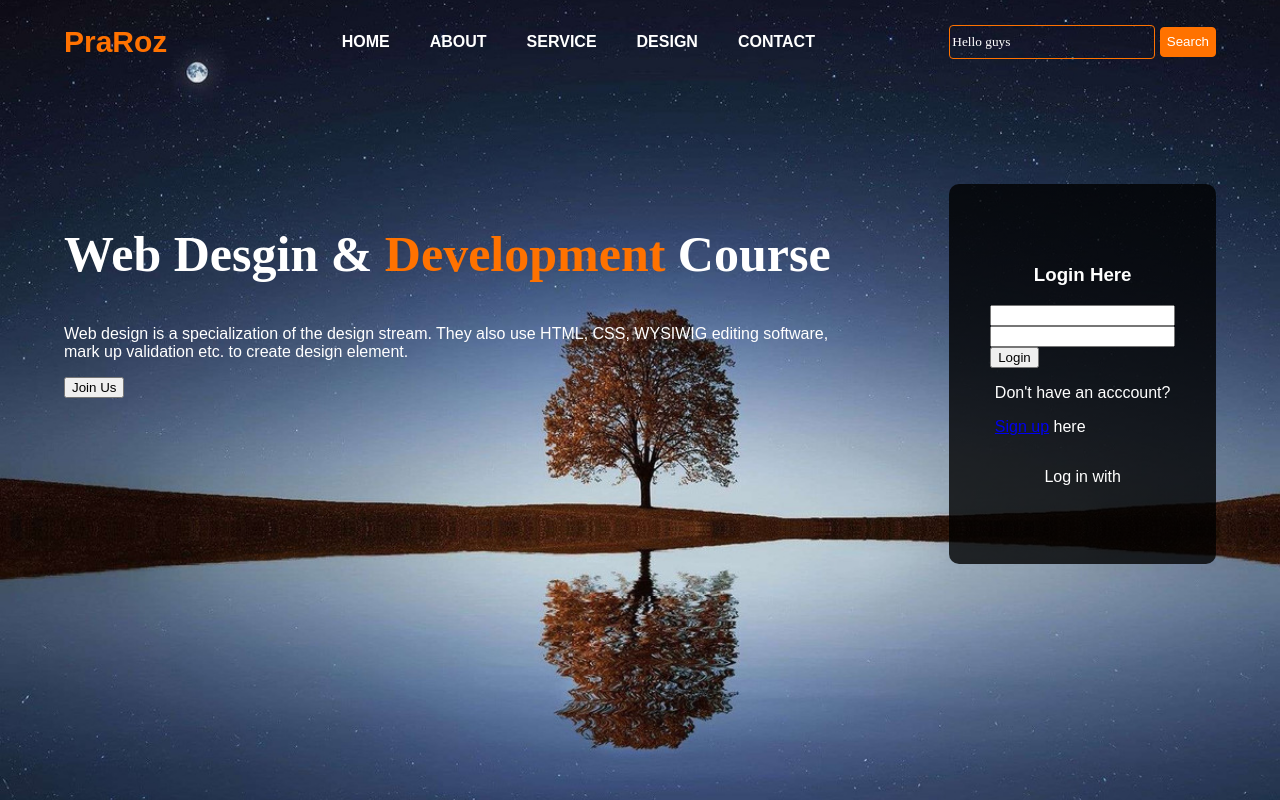
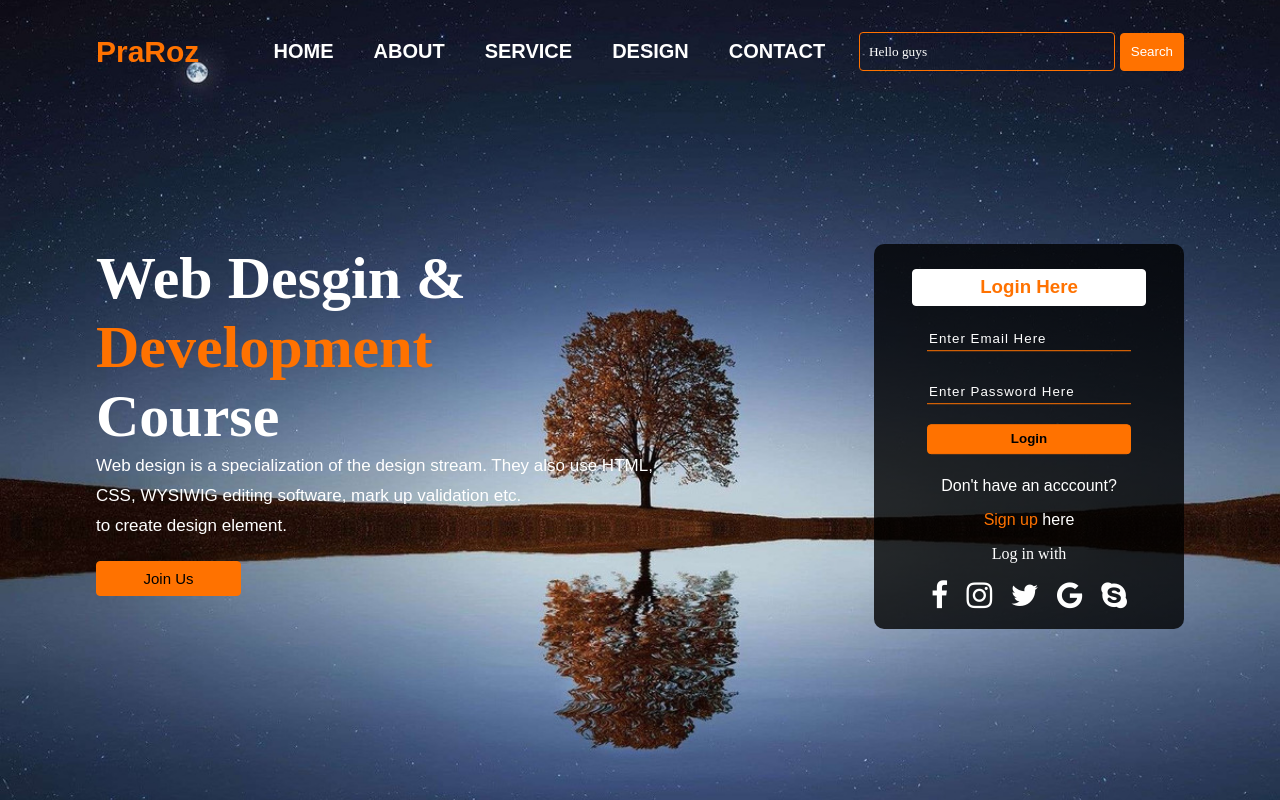
Before and after one commit to hangthinguyen/randomwebsite, a plain HTML site: page index.html in a window 1280 px wide. Drawn offline with Linux system fonts and the light colour scheme; files whose address does not match are found by name.

Commit message:
I'm finished building the website by reforming the shape, font, adding some icons in the login box

```diff
--- a/index.html
+++ b/index.html
@@ -12,6 +12,7 @@
     <meta name="description" content="">
     <meta name="viewport" content="width=device-width, initial-scale=1">
     <link rel="stylesheet" href="./styles.css">
+    <link rel="stylesheet" href="https://cdnjs.cloudflare.com/ajax/libs/font-awesome/4.7.0/css/font-awesome.min.css">
 </head>
 
 <body>
@@ -34,7 +35,7 @@
 
 
             <section class="search">
-                <input type="text" placeholder="Hello guys">
+                <input type="text" placeholder="  Hello guys">
                 <a href="#"><button class="button-1" type="submit">Search</button></a>
             </section>
 
@@ -43,10 +44,13 @@
         <main class="bottom-container">
             <section class="content">
                 <div class="content-box">
-                    <h1>Web Desgin & <span>Development</span> Course</h1>
-                    <p>Web design is a specialization of the design stream. They also use HTML, CSS, WYSIWIG editing
-                        software, mark up validation etc. to create design element.</p>
-                    <button class="button-2">Join Us</button>
+                    <h1>Web Desgin &</h1>
+                    <span>Development</span>
+                    <h1>Course</h1>
+                    <p>Web design is a specialization of the design stream. They also use HTML,<br>
+                    <p>CSS, WYSIWIG editing software, mark up validation etc.<br>
+                    <p>to create design element.</p>
+                    <a href="#"><button class="button-2">Join Us</button></a>
                 </div>
             </section>
 
@@ -61,18 +65,20 @@
 
                     <aside class="sign-up">
                         <p>Don't have an acccount?</p>
-                        <a href="#">Sign up</a> here</p>
+                        <p><a href="#">Sign up</a> here</p>
                     </aside>
 
-                    <aside>
+                    <aside class="brands-log-in">
                         <p>Log in with</p>
-                        <a href="#"><i class="fab fa-facebook"></i></a>
-                        <a href="#"><i class="fab fa-instagram"></i></a>
-                        <a href="#"><i class="fab fa-twitter"></i></a>
-                        <a href="#"><i class="fab fa-twitter"></i></a>
-                        <a href="#"><i class="fab fa-skype"></i></a>
                     </aside>
-            </div>
+                    <aside class="icons">
+                        <a href="#" class="fa fa-facebook"></a>
+                        <a href="#" class="fa fa-instagram"></a>
+                        <a href="#" class="fa fa-twitter"></a>
+                        <a href="#" class="fa fa-google"></a>
+                        <a href="#" class="fa fa-skype"></a>
+                    </aside>
+                </div>
             </section>
         </main>
     </div>
--- a/styles.css
+++ b/styles.css
@@ -11,15 +11,17 @@ body {
 }
 
 .body-container {
-    width: 90%;
+    width: 85%;
     margin: auto;
     height: 100vh;
+    overflow: hidden;
 }
 .top-container {
     display: flex;
     flex-direction: row;
     align-items: center;
     justify-content: space-between;
+    margin-top: 10px;
 }
 
 .logo {
@@ -36,12 +38,17 @@ ul {
 .menu {
     text-transform: uppercase;
     font-weight: bold;
+    font-size: 20px;
 }
 
 .menu a {
     color: #fff;
     text-decoration: none;
     padding: 20px;
+}
+
+.menu a:hover {
+    color: #ff7200;
 }
 
 section .search {
@@ -51,15 +58,15 @@ section .search {
 }
 
 .search input{
-    width: 200px;
+    width: 250px;
     border: 1px solid #ff7200;
-    height: 30px;
+    height: 35px;
     border-radius: 4px;
     background: transparent;
     color: #fff;
 }
 
-::placeholder {
+.search ::placeholder {
     font-family: "Times New Roman";
     color: #fff;
     font-weight: 500;
@@ -70,16 +77,17 @@ section .search {
     background-color: #ff7200;
     border: 1px solid #ff7200;
     border-radius: 4px;
-    height: 30px;
+    height: 38px;
+    padding: 0 10px;
 }
-.button-1 :hover {
+.button-1:hover {
     color: #000;
 }
 .bottom-container {
     display: flex;
     flex-direction: row;
     justify-content: space-between;
-    margin-top: 100px;
+    margin-top: 150px;
 }
 
 .content {
@@ -96,32 +104,135 @@ section .search {
 
 .content h1 {
     font-family: "Times New Roman";
-    font-size: 50px;
+    font-size: 60px;
+    margin: 0;
 }
 
-.content h1 span {
+.content-box span {
     color: #ff7200;
+    font-family: "Times New Roman";
+    font-size: 60px;
+    font-weight: bold;
+}
+
+.content-box p {
+    margin: 0;
+    padding: 5px 0px;
+    font-size: 17px;
 }
 
 .login-box {
     display: flex;
     flex-direction: column;
-    justify-content: center;
     align-items: flex-end;
 }
 
 .box {
     display: flex;
     flex-direction: column;
-    justify-content: center;
+    justify-content: flex-start;
     align-items: center;
-    width: 266.69px;
-    height: 380px;
+    width: 310px;
+    height: 385px;
     background: linear-gradient(to top, rgba(0,0,0,0.8)50%,rgba(0,0,0,0.8)50%);
     border-radius: 10px;
-
 }
 
 .container-box {
-    width: 600px;
+    width: 80%;
 }
+
+.button-2 {
+    width: 20%;
+    height: 35px;
+    color: black;
+    font-size: 15px;
+    background-color: #ff7200;
+    border: 1px solid #ff7200;
+    border-radius: 4px;
+    margin: 20px 0px;
+}
+
+.login-box .box h3 {
+    border: 1px solid #fff;
+    border-radius: 4px;
+    width: 75%;
+    height: 35px;
+    text-align: center;
+    display: flex;
+    flex-direction: row;
+    justify-content: center;
+    align-items: center;
+    background-color: #fff;
+    color: #ff7200;
+    margin-top: 25px;
+}
+
+form {
+    transform: translate(0%,-5%);
+}
+form input {
+    background: transparent;
+    border-top: none;
+    border-left: none;
+    border-right: none;
+    border-bottom: 1px solid #ff7200;
+    margin: 10px 0 0;
+    margin-bottom: 20px;
+    width: 200px;
+    height: 20px;
+    letter-spacing: 1px;
+}
+
+input:focus {
+    color: #fff;
+    outline: none;
+}
+
+.button-3 {
+    color: #000;
+    background-color: #ff7200;
+    border: 1px solid #ff7200;
+    border-radius: 4px;
+    font-weight: bold;
+    width: 100%;
+    height: 30px;
+}
+
+.button-3:hover {
+    background-color: #F58924;
+}
+
+.sign-up {
+    text-align: center;
+}
+
+.sign-up a {
+    text-decoration: none;
+    color: #ff7200;
+}
+
+.brands-log-in p {
+    margin: auto;
+    font-family: "Times New Roman";
+}
+
+.icons {
+    margin-top: 10px;
+}
+
+.icons a {
+    font-size: 30px;
+    text-decoration: none;
+    color: #fff;
+    padding: 7px;
+}
+
+.icons a:hover {
+    color: #ff7200;
+}
+
+form ::placeholder {
+    color: #fff;
+    font-weight: 500;
+}
```
